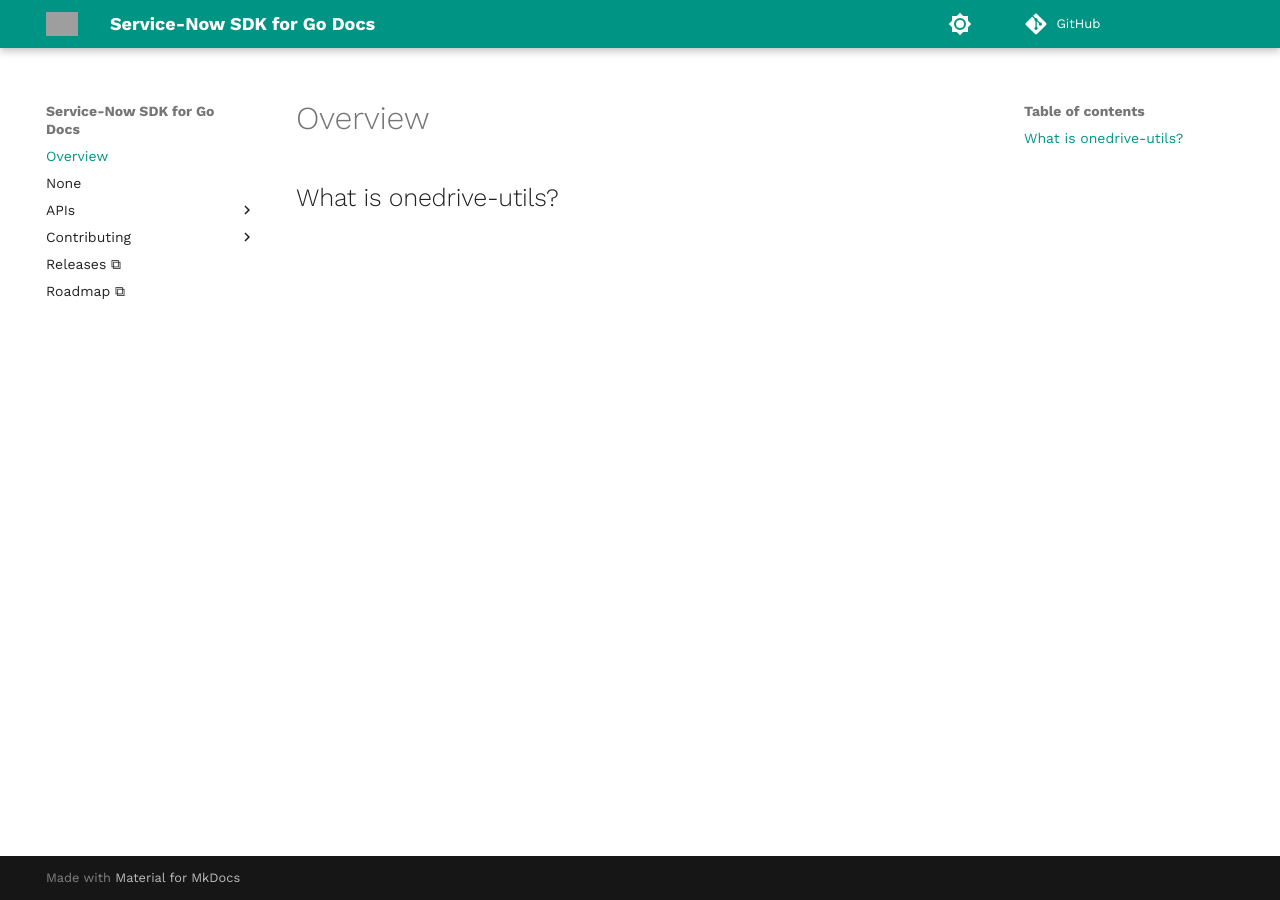
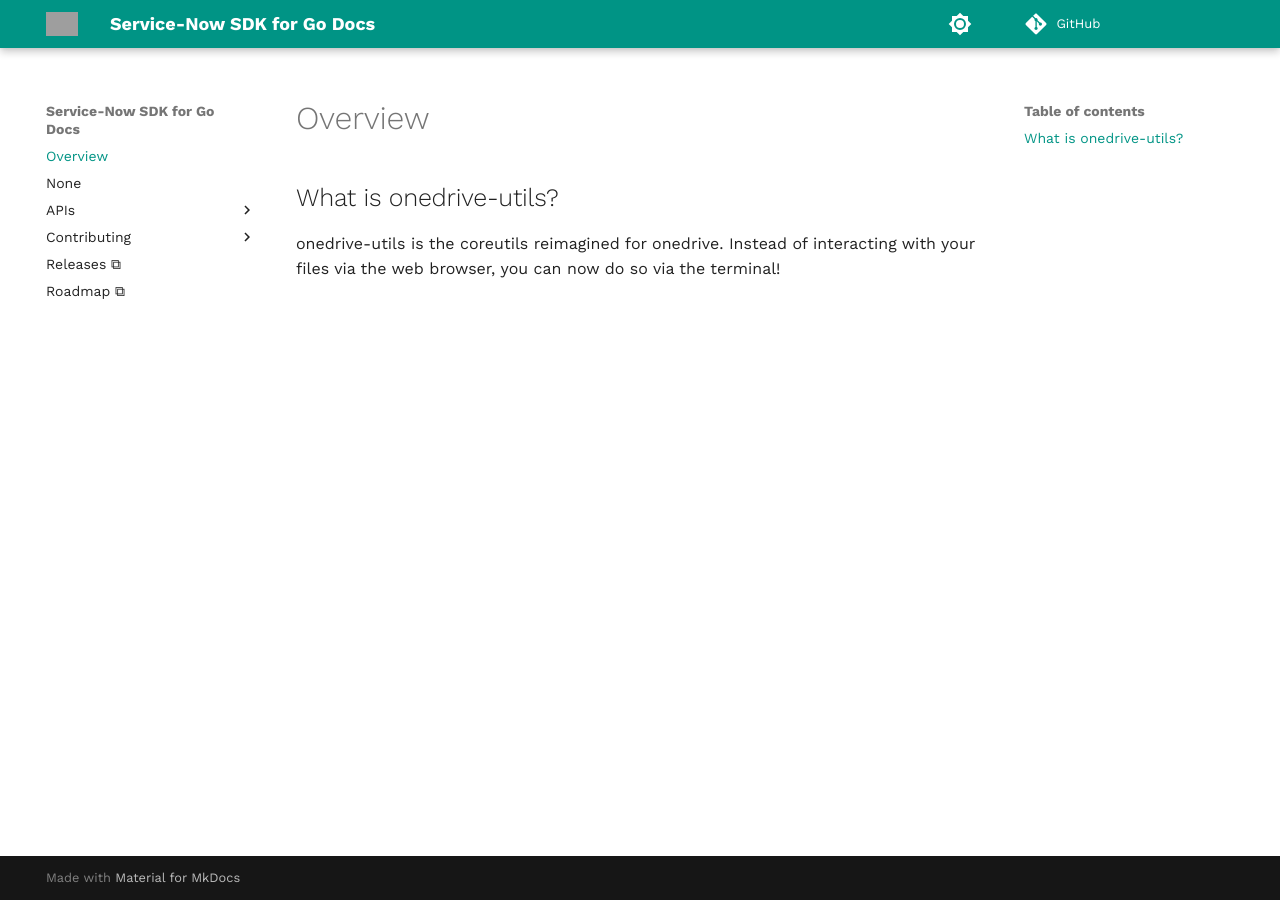
Before and after one commit to michaeldcanady/go-onedrive, an MkDocs documentation site: the page built from docs/index.md, in a window 1280 px wide. Built offline with MkDocs 1.6.1 and Material for MkDocs 9.7.7, drawn with Linux system fonts in a browser that asks for light colours; comment, search, counter and statistics services are not loaded; grey boxes are pictures that could not be loaded.

Commit message:
overview file

```diff
--- a/docs/index.md
+++ b/docs/index.md
@@ -1,3 +1,5 @@
 # Overview
 
 ## What is onedrive-utils?
+
+onedrive-utils is the coreutils reimagined for onedrive. Instead of interacting with your files via the web browser, you can now do so via the terminal!
```
